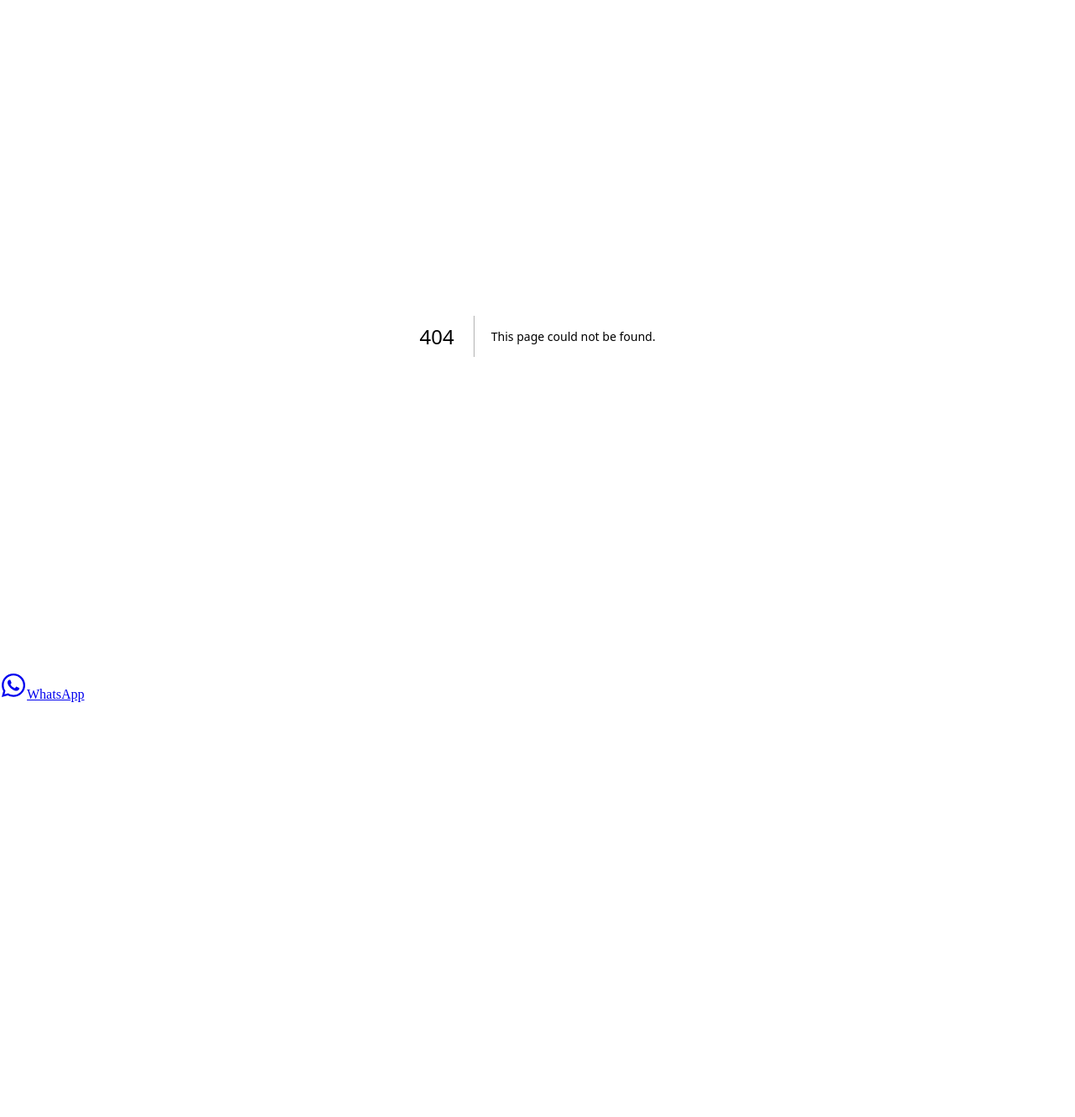
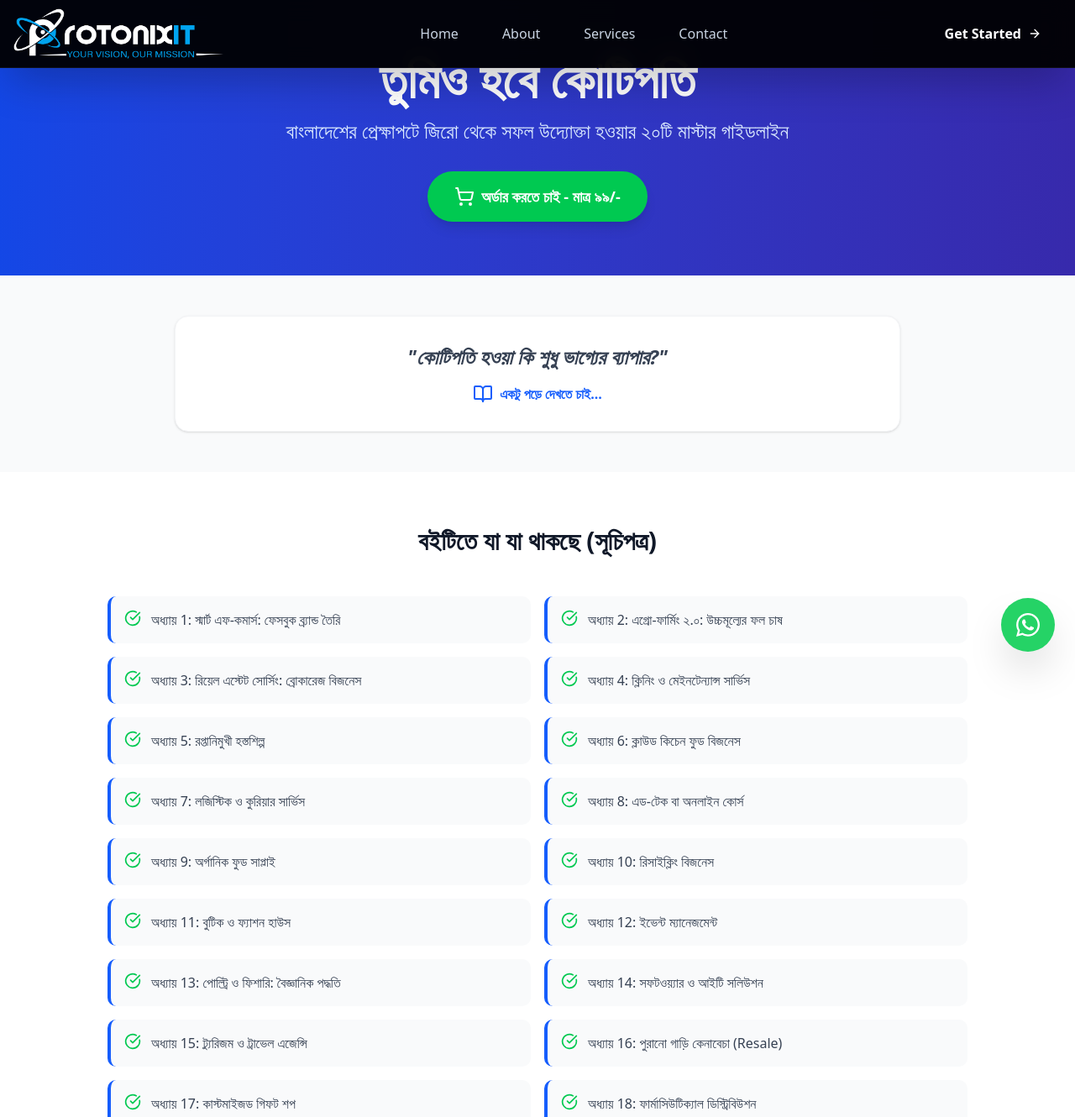
Before and after one commit to InnoBiz-Consultancy-Service/protonixit-home, a Next.js app: page /eBook in a window 1280 px wide. Before the commit this address had no page. Shown: the top 1330 px of the page at 84% size. Before the commit the page ends 836 px from the top, so only its background shows below. Built offline with nearby package versions, Linux system fonts and the light colour scheme.

Commit message:
ebook add

```diff
--- /dev/null
+++ b/src/app/(general)/eBook/page.tsx
@@ -0,0 +1,124 @@
+"use client";
+import React, { useState } from 'react';
+import { ShoppingCart, BookOpen, Star, CheckCircle, MessageCircle } from 'lucide-react';
+
+export default function LandingPage() {
+  const [showIntro, setShowIntro] = useState(false);
+
+  const chapters = [
+    "স্মার্ট এফ-কমার্স: ফেসবুক ব্র্যান্ড তৈরি", "এগ্রো-ফার্মিং ২.০: উচ্চমূল্যের ফল চাষ",
+    "রিয়েল এস্টেট সোর্সিং: ব্রোকারেজ বিজনেস", "ক্লিনিং ও মেইনটেন্যান্স সার্ভিস",
+    "রপ্তানিমুখী হস্তশিল্প", "ক্লাউড কিচেন ফুড বিজনেস",
+    "লজিস্টিক ও কুরিয়ার সার্ভিস", "এড-টেক বা অনলাইন কোর্স",
+    "অর্গানিক ফুড সাপ্লাই", "রিসাইক্লিং বিজনেস",
+    "বুটিক ও ফ্যাশন হাউস", "ইভেন্ট ম্যানেজমেন্ট",
+    "পোল্ট্রি ও ফিশারি: বৈজ্ঞানিক পদ্ধতি", "সফটওয়্যার ও আইটি সলিউশন",
+    "ট্যুরিজম ও ট্রাভেল এজেন্সি", "পুরানো গাড়ি কেনাবেচা (Resale)",
+    "কাস্টমাইজড গিফট শপ", "ফার্মাসিউটিক্যাল ডিস্ট্রিবিউশন",
+    "প্রিন্টিং ও প্যাকেজিং", "কনসালটেন্সি ফার্ম"
+  ];
+
+  const reviews = [
+    { name: "আরিফ হোসেন", rating: 5, comment: "বইটি পড়ার পর আমার বিজনেস আইডিয়া একদম বদলে গেছে। বিশেষ করে চ্যাপ্টার ১৪ আমার খুব কাজে লেগেছে।" },
+    { name: "সাদিয়া ইসলাম", rating: 4, comment: "খুবই বাস্তবসম্মত গাইডলাইন। ৯৯ টাকায় এর চেয়ে ভালো কিছু হতে পারে না।" },
+    { name: "রাকিবুল হাসান", rating: 5, comment: "আমি অলরেডি চ্যাপ্টার ১২ অনুযায়ী কাজ শুরু করেছি। ধন্যবাদ লেখককে!" }
+  ];
+
+  const handleOrder = () => {
+    window.open("https://wa.me/8801705323509?text=আমি 'তুমিও হবে কোটিপতি' ই-বুকটি কিনতে চাই। পেমেন্ট ডিটেইলস দিন।", "_blank");
+  };
+
+  return (
+    <div className="min-h-screen bg-gray-50 font-sans text-gray-900">
+      {/* Hero Section */}
+      <header className="bg-gradient-to-r from-blue-700 to-indigo-800 text-white py-16 px-4 text-center">
+        <h1 className="text-4xl md:text-6xl font-extrabold mb-4">তুমিও হবে কোটিপতি</h1>
+        <p className="text-xl md:text-2xl mb-8 text-blue-100">বাংলাদেশের প্রেক্ষাপটে জিরো থেকে সফল উদ্যোক্তা হওয়ার ২০টি মাস্টার গাইডলাইন</p>
+        <button
+          onClick={handleOrder}
+          className="bg-green-500 hover:bg-green-600 text-white font-bold py-4 px-8 rounded-full text-lg shadow-lg flex items-center justify-center mx-auto transition-transform hover:scale-105"
+        >
+          <ShoppingCart className="mr-2" /> অর্ডার করতে চাই - মাত্র ৯৯/-
+        </button>
+      </header>
+
+      {/* Intro Section */}
+      <section className="max-w-4xl mx-auto py-12 px-4">
+        <div className="bg-white p-8 rounded-2xl shadow-sm border border-gray-100 text-center">
+          <h2 className="text-2xl font-bold mb-4 italic text-gray-700">"কোটিপতি হওয়া কি শুধু ভাগ্যের ব্যাপার?"</h2>
+          {!showIntro ? (
+            <button
+              onClick={() => setShowIntro(true)}
+              className="text-blue-600 font-semibold flex items-center justify-center mx-auto hover:underline"
+            >
+              <BookOpen className="mr-2" /> একটু পড়ে দেখতে চাই...
+            </button>
+          ) : (
+            <div className="text-left animate-fade-in">
+              <h3 className="text-xl font-bold text-blue-800 mb-2">ভূমিকা:</h3>
+              <p className="leading-relaxed text-gray-600 whitespace-pre-line">
+                প্রিয় পাঠক, আপনার কি মনে হয় কোটিপতি হওয়াটা শুধু স্বপ্নের ব্যাপার? নাকি হাতে গোনা কিছু মানুষের জন্য বরাদ্দ? বাংলাদেশ একটি অপার সম্ভাবনার দেশ... (বাকি অংশটুকু এখানে থাকবে)
+              </p>
+              <button onClick={() => setShowIntro(false)} className="mt-4 text-sm text-gray-400">বন্ধ করুন</button>
+            </div>
+          )}
+        </div>
+      </section>
+
+      {/* Table of Contents */}
+      <section className="bg-white py-16 px-4">
+        <div className="max-w-5xl mx-auto">
+          <h2 className="text-3xl font-bold text-center mb-12">বইটিতে যা যা থাকছে (সূচিপত্র)</h2>
+          <div className="grid md:grid-cols-2 gap-4">
+            {chapters.map((chapter, index) => (
+              <div key={index} className="flex items-start p-4 bg-gray-50 rounded-lg border-l-4 border-blue-600">
+                <CheckCircle className="text-green-500 mr-3 flex-shrink-0" size={20} />
+                <span className="font-medium text-gray-700">অধ্যায় {index + 1}: {chapter}</span>
+              </div>
+            ))}
+          </div>
+        </div>
+      </section>
+
+      {/* Review Section */}
+      <section className="py-16 px-4 bg-gray-100">
+        <div className="max-w-4xl mx-auto">
+          <h2 className="text-3xl font-bold text-center mb-12">পাঠক কি বলছেন?</h2>
+          <div className="grid md:grid-cols-3 gap-6 mb-12">
+            {reviews.map((rev, i) => (
+              <div key={i} className="bg-white p-6 rounded-xl shadow-sm">
+                <div className="flex mb-2 text-yellow-400">
+                  {[...Array(rev.rating)].map((_, i) => <Star key={i} size={16} fill="currentColor" />)}
+                </div>
+                <p className="text-gray-600 text-sm mb-4">"{rev.comment}"</p>
+                <p className="font-bold text-gray-800">- {rev.name}</p>
+              </div>
+            ))}
+          </div>
+
+          {/* Review Submit Area */}
+          <div className="bg-blue-50 p-8 rounded-2xl border-2 border-dashed border-blue-200 text-center">
+            <h3 className="text-xl font-bold mb-4 text-blue-800 text-center flex items-center justify-center">
+              <MessageCircle className="mr-2" /> আপনার রিভিউ দিন
+            </h3>
+            <textarea className="w-full p-4 rounded-lg border border-gray-200 mb-4 focus:ring-2 focus:ring-blue-500 outline-none" placeholder="বইটি আপনার কেমন লেগেছে?"></textarea>
+            <button className="bg-blue-600 text-white px-6 py-2 rounded-lg font-bold hover:bg-blue-700">রিভিউ সাবমিট করুন</button>
+          </div>
+        </div>
+      </section>
+
+      {/* Sticky Footer CTA */}
+      <div className="fixed bottom-0 left-0 right-0 bg-white border-t p-4 md:hidden flex justify-between items-center z-50">
+        <span className="text-2xl font-bold text-blue-700">৳৯৯</span>
+        <button onClick={handleOrder} className="bg-green-500 text-white px-6 py-2 rounded-lg font-bold">অর্ডার করুন</button>
+      </div>
+
+      {/* Footer */}
+      <footer className="bg-gray-900 text-white py-12 px-4 text-center">
+        <p className="mb-2">প্রকাশক: <strong>ProtonixIT</strong></p>
+        <p className="text-gray-400 text-sm">© ২০২৬ সর্বস্বত্ব সংরক্ষিত।</p>
+        <p className="mt-4 text-xs text-gray-500">আপনার উদ্যোগের ডিজিটাল পার্টনার।</p>
+      </footer>
+    </div>
+  );
+}
```
